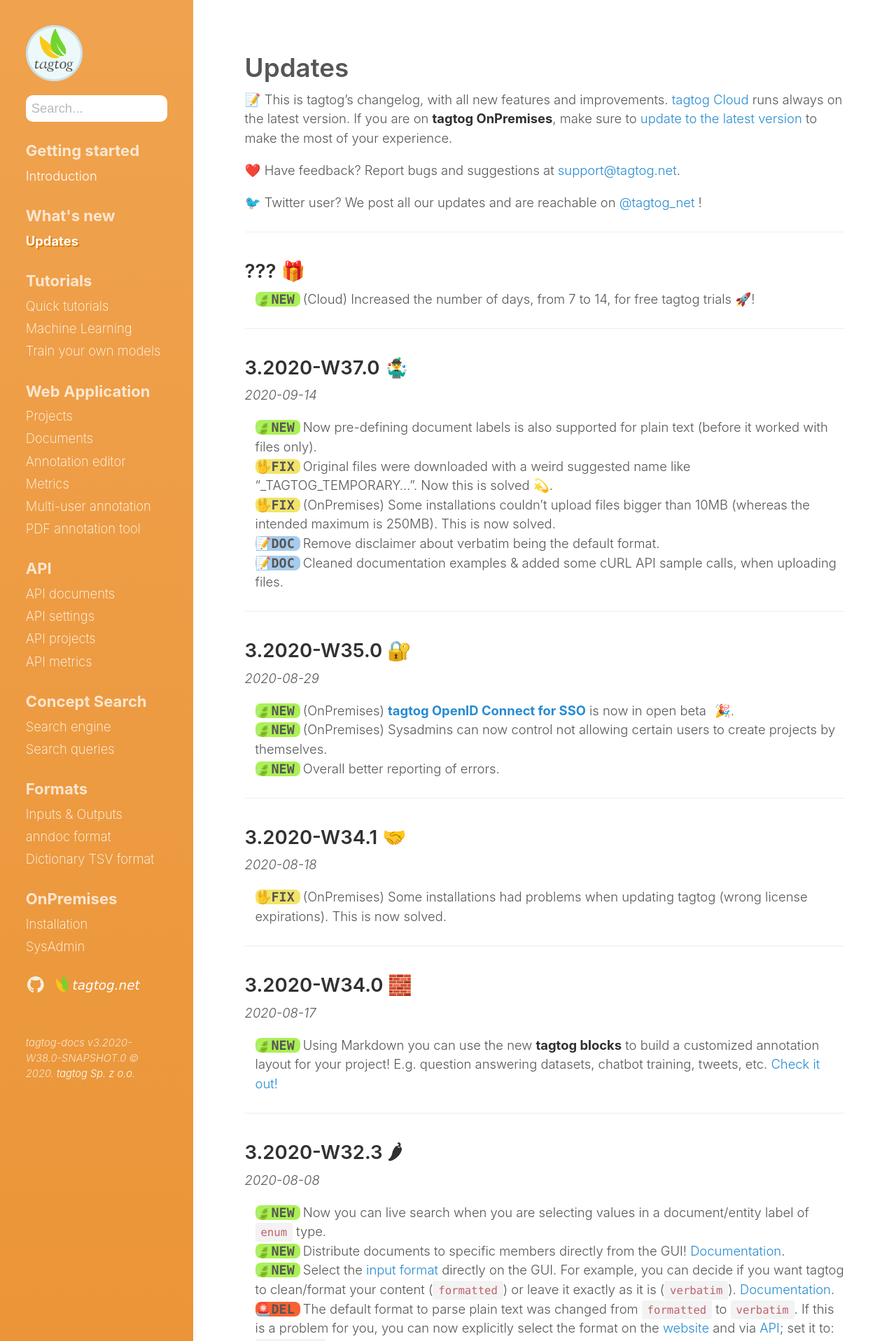
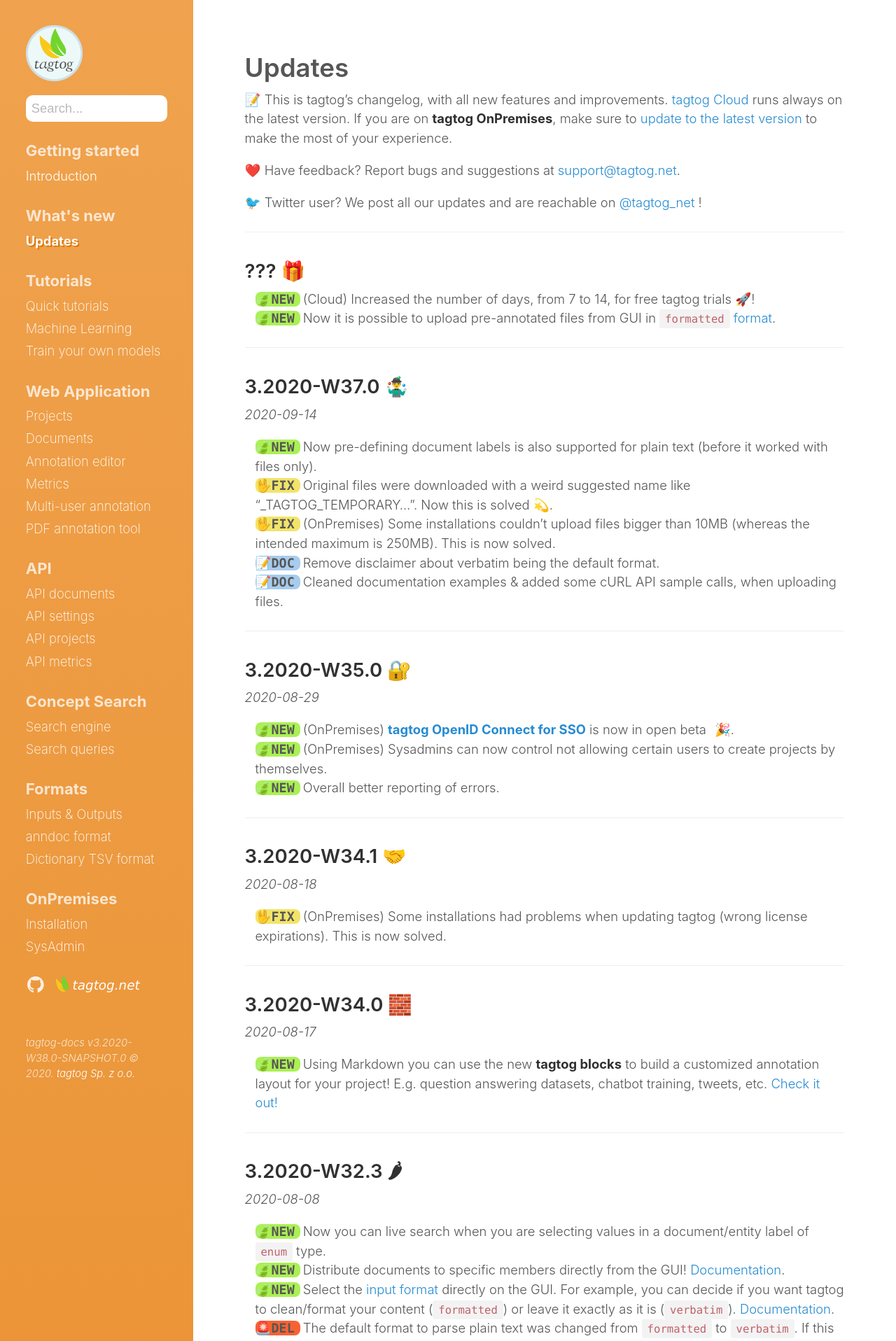
Before and after one commit to tagtogorg/tagtog-doc, a Jekyll site: the page built from updates.md, in a window 1280 px wide. Shown: the top 1916 px of the page at 70% size. Built offline with Jekyll 4.4.1, drawn with Linux system fonts in a browser that asks for light colours; nearby versions of some CDN libraries; emoji names are drawn with the system emoji font.

Commit message:
Update updages page

```diff
--- a/updates.md
+++ b/updates.md
@@ -18,6 +18,7 @@ notoc: true
 
 <ul class="updates">
   <li class="new"><span markdown="1">(Cloud) Increased the number of days, from 7 to 14, for free tagtog trials 🚀!</span></li>
+  <li class="new"><span markdown="1">Now it is possible to upload pre-annotated files from GUI in [`formatted` format](ioformats.html#input-formats).</span></li>
 </ul>
 
 ---
```
